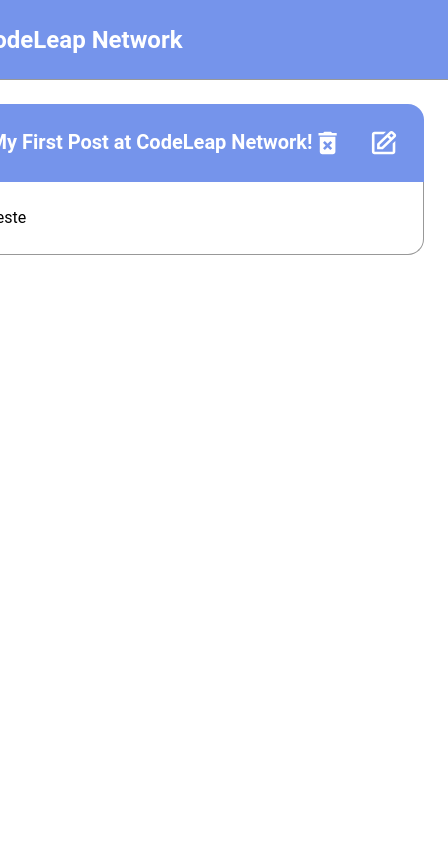
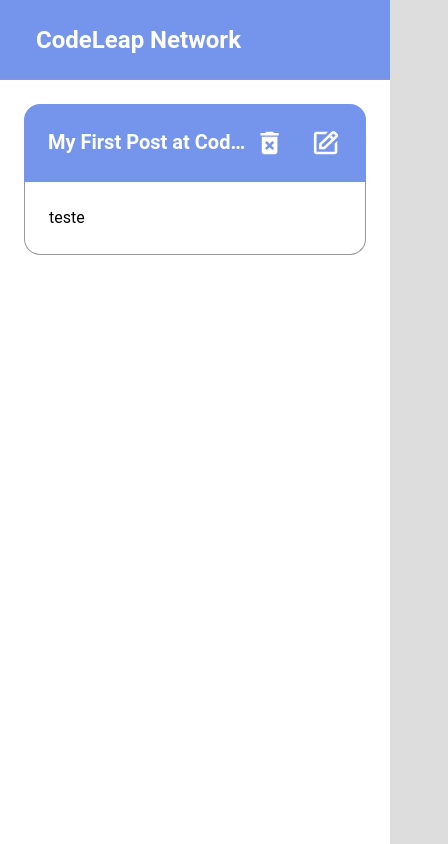
Before and after one commit to rodrigoaraujo7/codeleap-engineering-test, a React (Vite) app: page / in a window 390 px wide. Shown: the whole page, 448 px wide, since content can reach past the window. Built offline with nearby package versions, Linux system fonts and the light colour scheme.

Commit message:
refactor: work with grid in main layout to better responsive

```diff
--- a/src/global.css
+++ b/src/global.css
@@ -5,6 +5,7 @@
   --color-gray-600: oklch(0.68 0 0);
   --color-gray-700: oklch(0.57 0 0);
   --color-light-blue: oklch(0.68 0.1335 267.94);
+  --custom-grid-cols: 1fr 768px 1fr;
 }
 
 :root {
--- a/src/layout/Main.tsx
+++ b/src/layout/Main.tsx
@@ -6,8 +6,8 @@
 
 export const Main = ({ ...props }: MainProps) => {
   return (
-    <main className="flex justify-center">
-      <div className="w-3xl h-dvh bg-white">
+    <main className="grid grid-cols-1 md:grid-cols-(--custom-grid-cols)">
+      <div className=" bg-white col-start-1 col-end-2 md:col-start-2 md:col-end-3">
         <header className="w-full h-20 px-9 flex items-center bg-light-blue border-b-1 border-gray-600">
           <h1 className="font-bold text-2xl text-white">CodeLeap Network</h1>
         </header>
```
